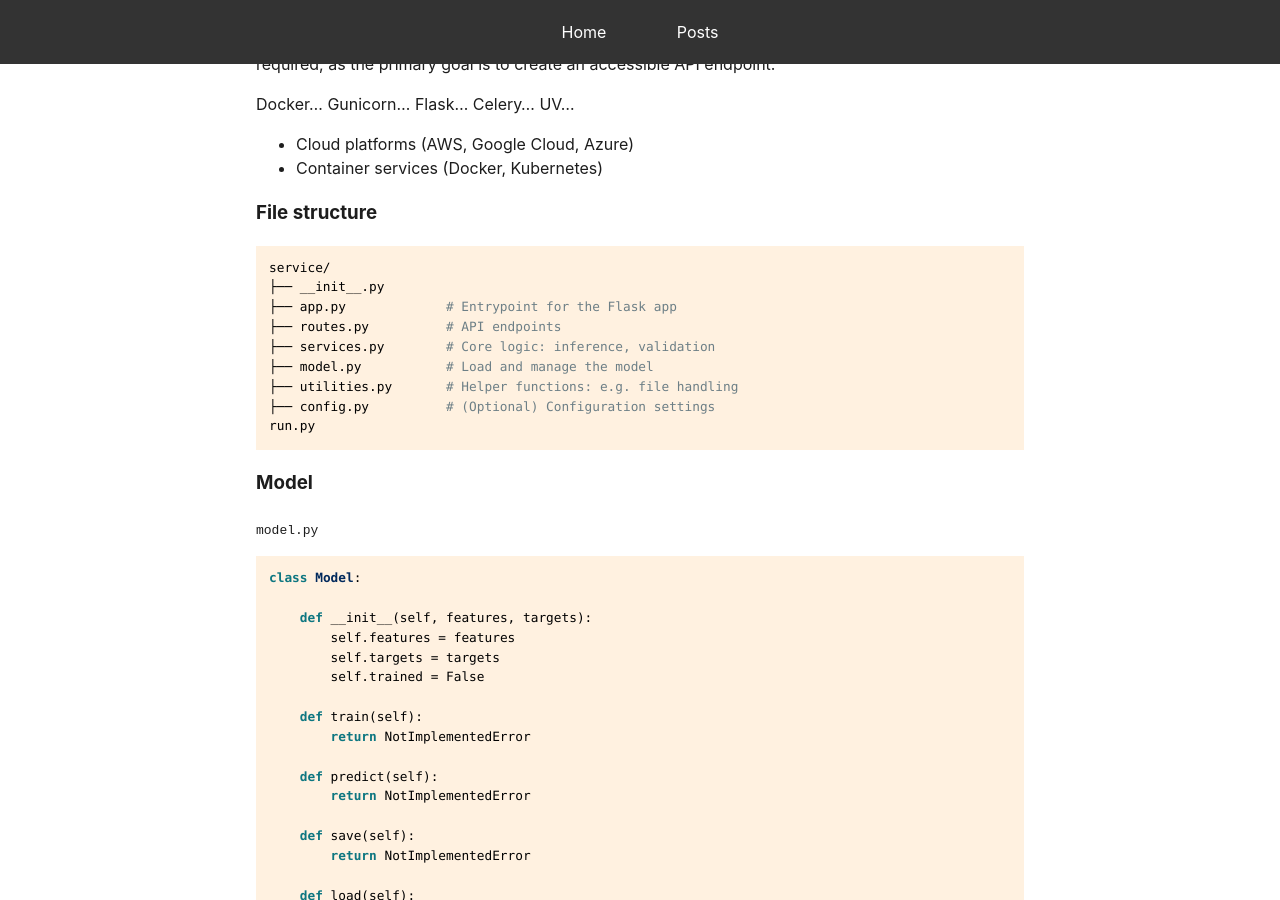
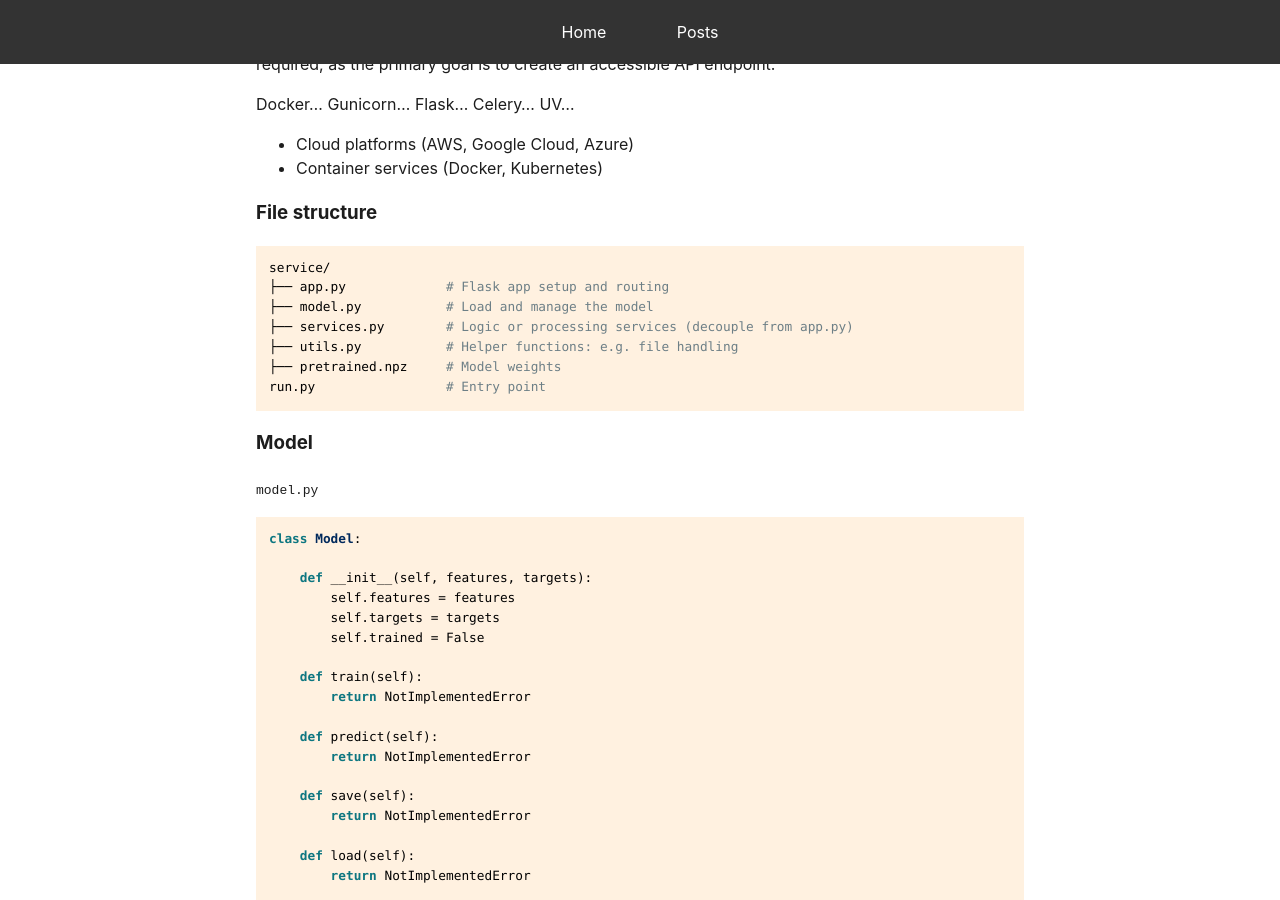
Before and after one commit to mark-hobbs/mark-hobbs.github.io, a Jekyll site: the page built from _posts/2025-04-15-model-deployment.md, in a window 1280 px wide and 900 px high, scrolled down 491 px. Built offline with Jekyll 4.4.1, drawn with Linux system fonts in a browser that asks for light colours.

Commit message:
General updates

````diff
--- a/_posts/2025-04-15-model-deployment.md
+++ b/_posts/2025-04-15-model-deployment.md
@@ -24,14 +24,12 @@ Docker... Gunicorn... Flask... Celery... UV...
 
 ```bash
 service/
-├── __init__.py
-├── app.py             # Entrypoint for the Flask app
-├── routes.py          # API endpoints
-├── services.py        # Core logic: inference, validation
+├── app.py             # Flask app setup and routing
 ├── model.py           # Load and manage the model
-├── utilities.py       # Helper functions: e.g. file handling
-├── config.py          # (Optional) Configuration settings
-run.py
+├── services.py        # Logic or processing services (decouple from app.py)
+├── utils.py           # Helper functions: e.g. file handling
+├── pretrained.npz     # Model weights
+run.py                 # Entry point
 ```
 
 ### Model
````
